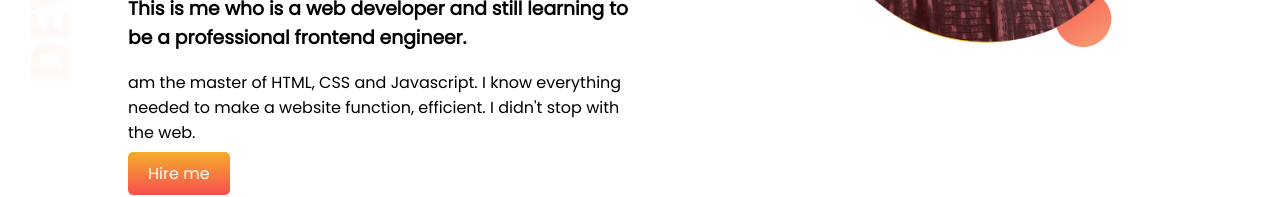
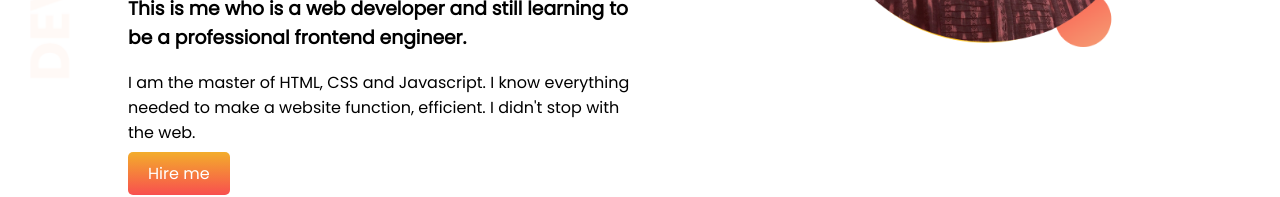
Before and after one commit to raianibnfaiz/portfolio-dev, a plain HTML site: page index.html in a window 1280 px wide. Shown: the part 281-478 px from the top of the page. Drawn offline with Linux system fonts and the light colour scheme.

Commit message:
commiting fourth time

```diff
--- a/index.html
+++ b/index.html
@@ -23,7 +23,7 @@
                 This is me who is a web developer and still learning to be a professional frontend engineer.
             </h3>
             <p>
-                am the master of HTML, CSS and Javascript. I know everything needed to make a website function,
+                I am the master of HTML, CSS and Javascript. I know everything needed to make a website function,
                 efficient. I didn't stop with the web.
             </p>
             <a target="_blank" class="link-button" href="https://www.linkedin.com/in/raian-ibn-faiz-5a1297117/">Hire
```
